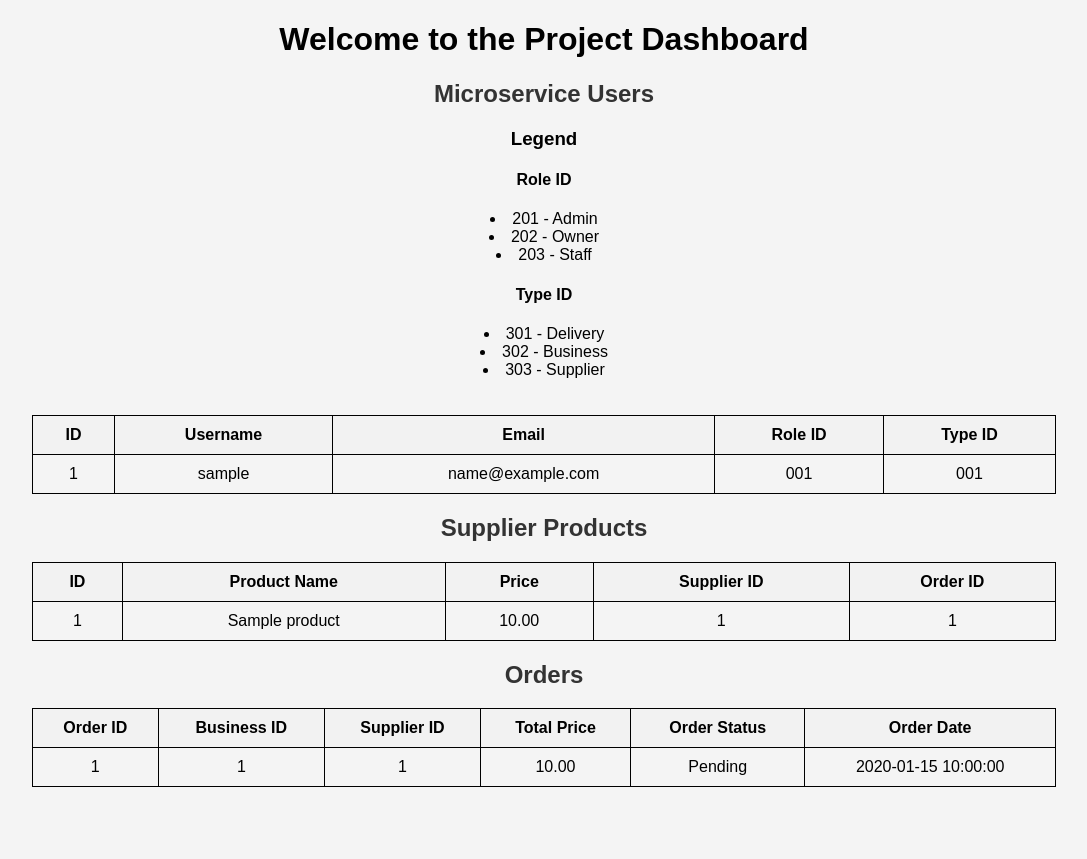
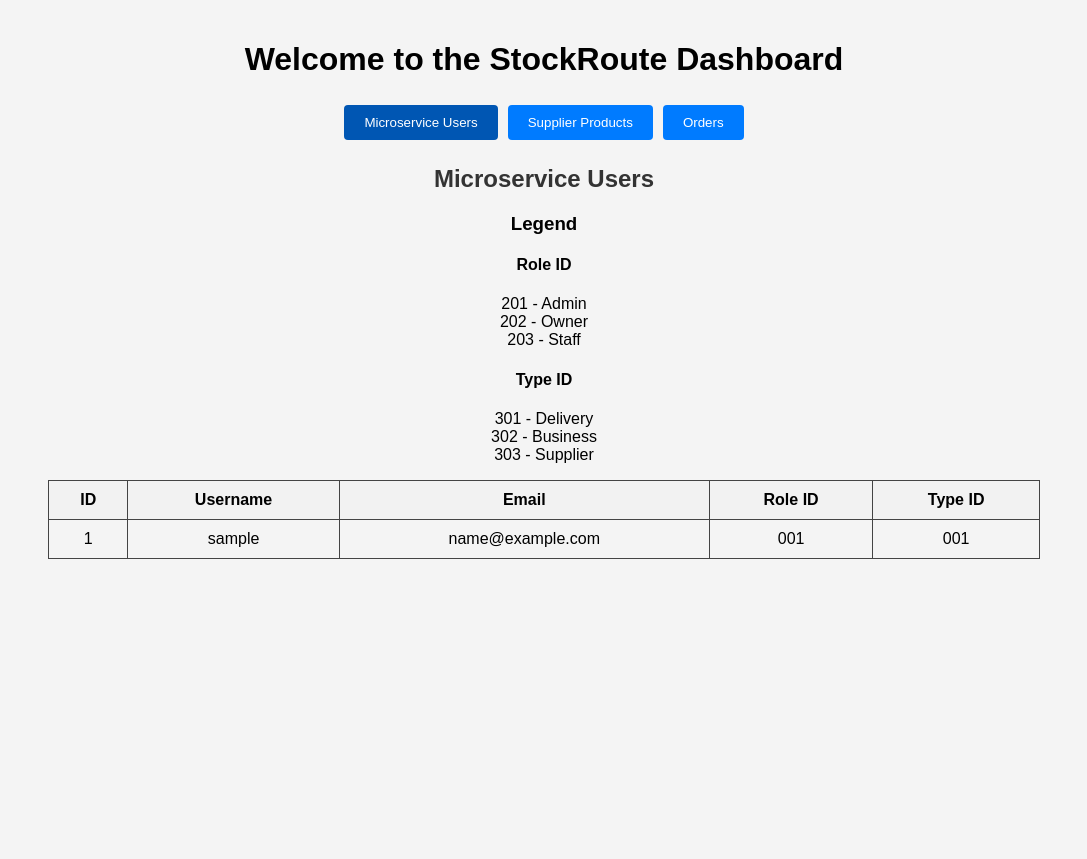
Before and after one commit to StefanDelgado/HelioHostServer, a PHP site: page /StockRoute_Microservice_API/index.php in a window 1280 px wide. Shown: the whole page, without its empty margins (96-1183 px from the left). After the commit the page ends 559 px from the top, so only its background shows below. Run offline with PHP 8.4, Linux system fonts and the light colour scheme; tables that the repository leaves empty hold one stand-in row (values such as "Sample post").

Commit message:
Updated the index and made dashboards

```diff
--- a/StockRoute_Microservice_API/index.php
+++ b/StockRoute_Microservice_API/index.php
@@ -49,6 +49,31 @@ $orders = getOrders($conn);
         body {
             text-align: center;
             font-family: Arial, sans-serif;
+            padding: 20px;
+        }
+        .tabs {
+            display: flex;
+            justify-content: center;
+            margin-bottom: 20px;
+        }
+        .tab-btn {
+            padding: 10px 20px;
+            margin: 5px;
+            cursor: pointer;
+            background-color: #007BFF;
+            color: #fff;
+            border: none;
+            outline: none;
+            border-radius: 4px;
+        }
+        .tab-btn.active {
+            background-color: #0056b3;
+        }
+        .section {
+            display: none;
+        }
+        .section.active {
+            display: block;
         }
         table {
             margin: 0 auto;
@@ -56,31 +81,64 @@ $orders = getOrders($conn);
             width: 80%;
         }
         th, td {
-            border: 1px solid black;
+            border: 1px solid #444;
             padding: 10px;
             text-align: center;
         }
         th {
             background-color: #f2f2f2;
         }
+        ul {
+            list-style-type: none;
+            padding: 0;
+        }
     </style>
+    <script>
+        function showSection(sectionId) {
+            // Hide all sections
+            var sections = document.getElementsByClassName("section");
+            for (var i = 0; i < sections.length; i++) {
+                sections[i].classList.remove("active");
+            }
+            // Remove active class from all tab buttons
+            var buttons = document.getElementsByClassName("tab-btn");
+            for (var j = 0; j < buttons.length; j++) {
+                buttons[j].classList.remove("active");
+            }
+            // Show the selected section and mark its button active
+            document.getElementById(sectionId).classList.add("active");
+            document.getElementById("btn-" + sectionId).classList.add("active");
+        }
+        window.onload = function() {
+            showSection("users"); // default tab
+        }
+    </script>
 </head>
 <body>
-    <h1>Welcome to the Project Dashboard</h1>
+    <h1>Welcome to the StockRoute Dashboard</h1>
 
+    <div class="tabs">
+        <button id="btn-users" class="tab-btn" onclick="showSection('users')">Microservice Users</button>
+        <button id="btn-products" class="tab-btn" onclick="showSection('products')">Supplier Products</button>
+        <button id="btn-orders" class="tab-btn" onclick="showSection('orders')">Orders</button>
+    </div>
+
+    <!-- Users Section -->
+    <div id="users" class="section">
         <h2>Microservice Users</h2>
-
         <h3>Legend</h3>
         <h4>Role ID</h4>
+        <ul>
             <li>201 - Admin</li>
             <li>202 - Owner</li>
             <li>203 - Staff</li>
-
+        </ul>
         <h4>Type ID</h4>
+        <ul>
             <li>301 - Delivery</li>
             <li>302 - Business</li>
             <li>303 - Supplier</li>
-    <br><br>
+        </ul>
         <table>
             <tr>
                 <th>ID</th>
@@ -99,7 +157,10 @@ $orders = getOrders($conn);
             </tr>
             <?php endforeach; ?>
         </table>
+    </div>
 
+    <!-- Supplier Products Section -->
+    <div id="products" class="section">
         <h2>Supplier Products</h2>
         <table>
             <tr>
@@ -119,7 +180,10 @@ $orders = getOrders($conn);
             </tr>
             <?php endforeach; ?>
         </table>
+    </div>
 
+    <!-- Orders Section -->
+    <div id="orders" class="section">
         <h2>Orders</h2>
         <table>
             <tr>
@@ -141,6 +205,7 @@ $orders = getOrders($conn);
             </tr>
             <?php endforeach; ?>
         </table>
-    <br><br><br><br>
+    </div>
+
 </body>
 </html>
```
Also changed, not shown: StockRoute_Microservice_API/Sections/delivery_orders_dashboard.php (added), StockRoute_Microservice_API/Sections/supplier_products_dashboard.php (added), StockRoute_Microservice_API/Sections/user_dashboard.php (added). Lines whose indentation alone changed are shown as unchanged.
